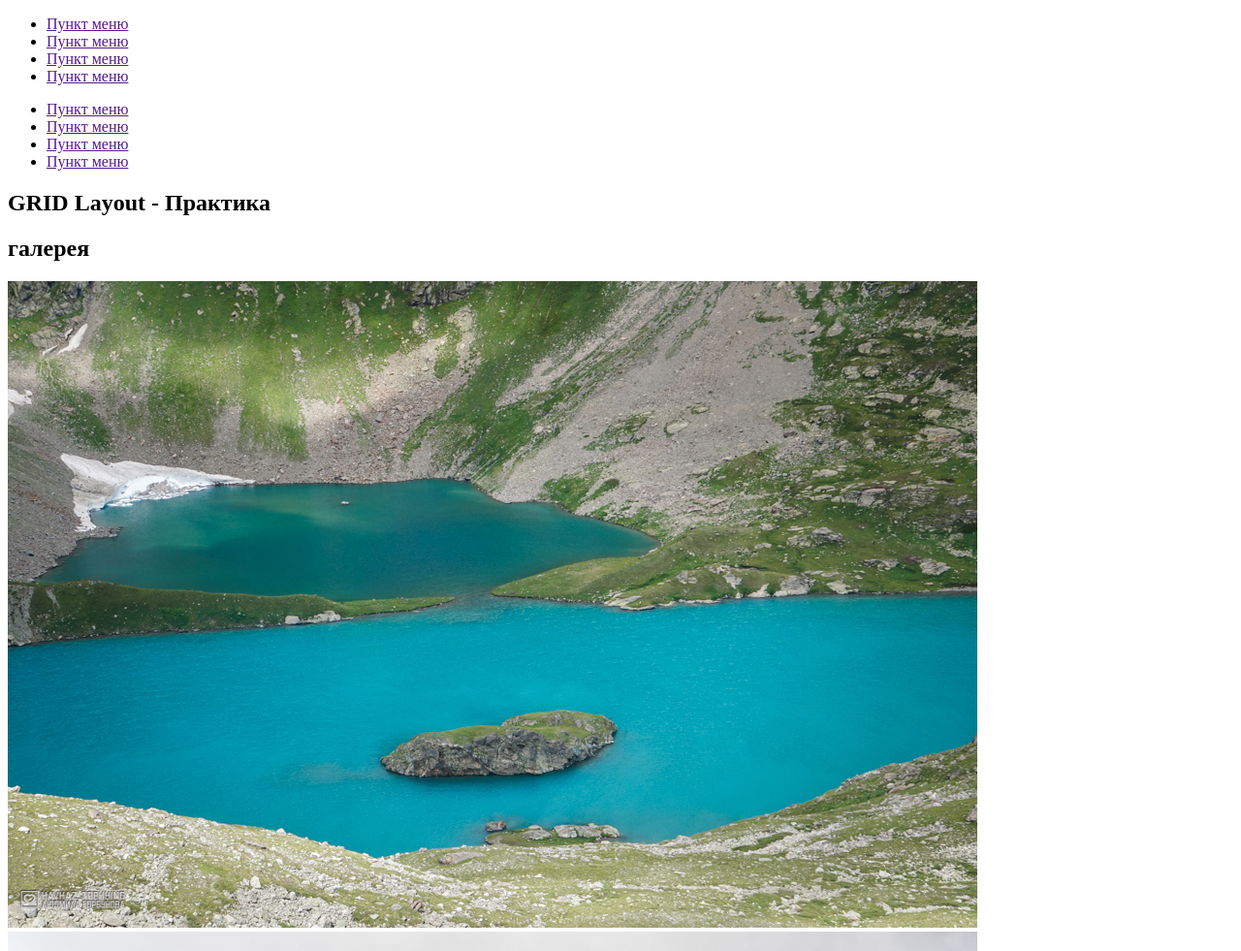
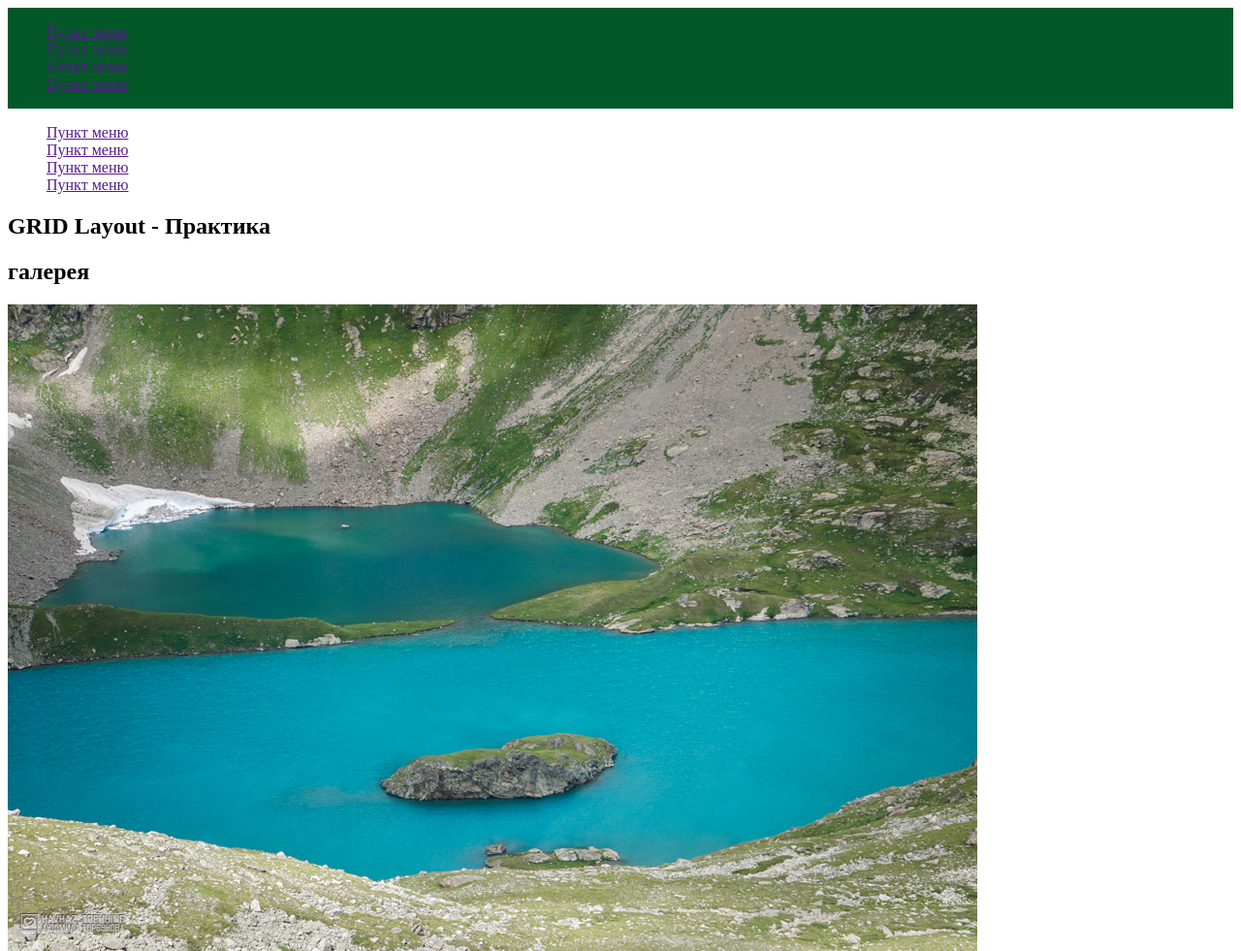
Before and after one commit to Gorbunova89/Grids-test-site, a plain HTML site: page index.html in a window 1280 px wide. Shown: the top 981 px of the page at 97% size. Drawn offline with Linux system fonts and the light colour scheme.

Commit message:
начала делать стили

```diff
--- a/style.css
+++ b/style.css
@@ -1,4 +1,18 @@
-.grid_body {
+ul {
+    list-style: none;
+}
+
+/* ========== */
+.wrapper {
+    min-height: 100%;
     display: grid;
+    grid-template: minmax(100px, auto) 1fr minmax(70px, auto) /1fr;
+}
 
+.header {
+    background-color: rgb(3, 88, 40);
 }
+
+.footer {
+    background-color: rgb(3, 88, 40);
+}
```
